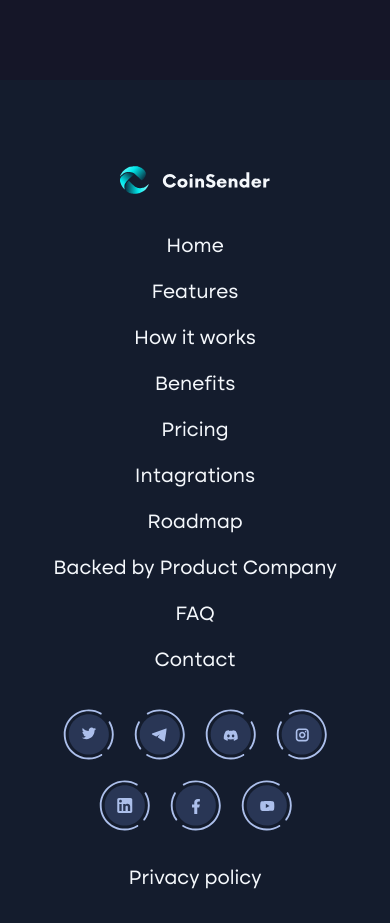
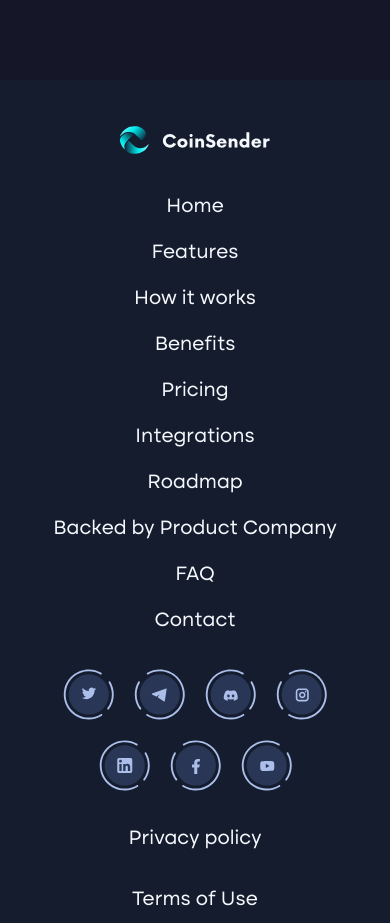
Before and after one commit to Marko193/CoinSender-Landing, a Next.js app: page /faq in a window 390 px wide. Shown: the part 2360-3283 px from the top of the page. Built offline with nearby package versions, Linux system fonts and the light colour scheme.

Commit message:
feat: added named links to header/footer

```diff
--- a/src/components/Footer/footer.module.scss
+++ b/src/components/Footer/footer.module.scss
@@ -19,18 +19,18 @@
   justify-content: space-around;
   align-items: center;
 
-  @media screen and (min-width: $screen-laptop-max) and (max-width: $screen-desktop-max) {
+  @media screen and (min-width: 1024px) and (max-width: $screen-desktop-max) {
     justify-content: space-around;
   }
 
-  @media screen and (max-width: $screen-laptop-max) {
+  @media screen and (max-width: 1024px) {
     flex-direction: column;
   }
 }
 
 .logo {
-  @media screen and (max-width: $screen-laptop-max) {
-    margin-top: 70px;
+  @media screen and (max-width: 1024px) {
+    margin-top: 30px;
   }
 }
 
@@ -38,7 +38,7 @@
   display: flex;
   gap: 25px;
 
-  @media screen and (max-width: $screen-laptop-max) {
+  @media screen and (max-width: 1024px) {
     margin-top: 40px;
     flex-direction: column;
     gap: 20px;
@@ -53,14 +53,14 @@
     }
   }
 
-  @media screen and (min-width: $screen-laptop-max) and (max-width: 1300px) {
+  @media screen and (min-width: 1024px) and (max-width: 1300px) {
     gap: 16px;
     font-size: 12px;
   }
 }
 
 .footer__desktop_menu {
-  @media screen and (max-width: $screen-laptop-max) {
+  @media screen and (max-width: 1024px) {
     width: 100%;
   }
 }
@@ -93,7 +93,7 @@
   margin: 0 auto;
   width: 242px;
 
-  @media screen and (max-width: $screen-laptop-max) {
+  @media screen and (max-width: 1024px) {
     width: auto;
   }
 }
@@ -107,7 +107,7 @@
   width: 242px;
   margin-top: 30px;
 
-  @media screen and (max-width: $screen-laptop-max) {
+  @media screen and (max-width: 1024px) {
     flex-direction: column;
     width: auto;
     gap: 35px;
@@ -131,7 +131,7 @@
   background-color: rgba(245, 248, 252, 0.9);
   border-radius: 50%;
 
-  @media screen and (max-width: $screen-laptop-max) {
+  @media screen and (max-width: 1024px) {
     display: none;
   }
 }
--- a/src/components/Footer/index.jsx
+++ b/src/components/Footer/index.jsx
@@ -1,45 +1,70 @@
 import styles from "./footer.module.scss";
-import { useState } from "react";
+import {useState} from "react";
 import Image from "next/image";
 import Logo from "@/assets/images/logo-header.svg";
 import Link from "next/link";
-import { useRouter } from "next/router";
+import {useRouter} from "next/router";
 
 export default function Footer() {
     const router = useRouter();
 
     const items = [
-    { name: "Home", link: "#home" },
-    { name: "Features", link: "#features" },
-    { name: "How it works", link: "#howitworks" },
-    { name: "Benefits", link: "#benefits" },
-    { name: "Pricing", link: "#pricing" },
-    { name: "Intagrations", link: "#integrations" },
-    { name: "Roadmap", link: "#roadmap" },
-    { name: "Backed by Product Company", link: "#backed" },
-    { name: "FAQ", link: "#faq" },
-    { name: "Contact", link: "#contact" },
+        {name: "Home", link: "#home"},
+        {name: "Features", link: "#features"},
+        {name: "How it works", link: "#howitworks"},
+        {name: "Benefits", link: "#benefits"},
+        {name: "Pricing", link: "#pricing"},
+        {name: "Intagrations", link: "#integrations"},
+        {name: "Roadmap", link: "#roadmap"},
+        {name: "Backed by Product Company", link: "#backed"},
+        {name: "FAQ", link: "#faq"},
+        {name: "Contact", link: "#contact"},
     ];
 
     return (
         <footer className={styles.footer}>
             <div className={styles.footer__container + " container"}>
                 <div className={styles.logo}>
-          <Image src={Logo} alt="" />
+                    <Image src={Logo} alt=""/>
                 </div>
                 <div className={styles.footer__desktop_menu}>
                     <ul className={styles.footer__nav}>
-            {items.map(({ name, link }, index) => (
-              <li key={index}>
-                <Link href={link}>{name}</Link>
+                        <li>
+                            <Link href={`/#home`}>Home</Link>
                         </li>
-            ))}
+                        <li>
+                            <Link href={`/#features`}>Features</Link>
+                        </li>
+                        <li>
+                            <Link href={`/#howitworks`}>How it works</Link>
+                        </li>
+                        <li>
+                            <Link href={`/#benefits`}>Benefits</Link>
+                        </li>
+                        <li>
+                            <Link href={`/#pricing`}>Pricing</Link>
+                        </li>
+                        <li>
+                            <Link href={`/#integrations`}>Integrations</Link>
+                        </li>
+                        <li>
+                            <Link href={`/#roadmap`}>Roadmap</Link>
+                        </li>
+                        <li>
+                            <Link href={`/#backed`}>Backed by Product Company</Link>
+                        </li>
+                        <li onClick={() => router.push(`/faq`)}>
+                            <Link href={`/faq`}>FAQ</Link>
+                        </li>
+                        <li>
+                            <Link href={`/#contact`}>Contact</Link>
+                        </li>
                     </ul>
                 </div>
             </div>
             <div className={styles.icons_row}>
                 <Link href="https://twitter.com/coinsender?s=21&t=ViD6j5YwOt_YiKArWEPrMA">
-          <img src="/assets/socials_icons/logo_twitter.svg" alt="social_icon" />
+                    <img src="/assets/socials_icons/logo_twitter.svg" alt="social_icon"/>
                 </Link>
                 <Link href="https://t.me/community_coinsender">
                     <img
@@ -48,7 +73,7 @@
                     />
                 </Link>
                 <Link href="https://discord.gg/uwDcyU7r">
-          <img src="/assets/socials_icons/logo_discord.svg" alt="social_icon" />
+                    <img src="/assets/socials_icons/logo_discord.svg" alt="social_icon"/>
                 </Link>
                 <Link href="https://twitter.com/coinsender?s=21&t=ViD6j5YwOt_YiKArWEPrMA">
                     <img
@@ -69,7 +94,7 @@
                     />
                 </Link>
                 <Link href="https://youtube.com/@CoinSender">
-          <img src="/assets/socials_icons/logo_youtube.svg" alt="social_icon" />
+                    <img src="/assets/socials_icons/logo_youtube.svg" alt="social_icon"/>
                 </Link>
             </div>
             <div className={styles.privacy_policy_wrapper}>
@@ -81,13 +106,7 @@
                         Privacy policy
                     </div>
                     <span className={styles.dot}></span>
-          {/*<div className={styles.terms_of_use}>Terms of Use</div>*/}
-          <div
-            className={styles.terms_of_use}
-            onClick={() => router.push("/faq")}
-          >
-            Terms of Use
-          </div>
+                    <div className={styles.terms_of_use}>Terms of Use</div>
                 </div>
             </div>
         </footer>
--- a/src/styles/globals.scss
+++ b/src/styles/globals.scss
@@ -124,7 +124,7 @@
 }
 
 section {
-  margin-bottom: 220px;
+  margin-bottom: 90px;
 }
 
 @media screen and (max-width: 1024px) {
```
Lines whose indentation alone changed are shown as unchanged.
